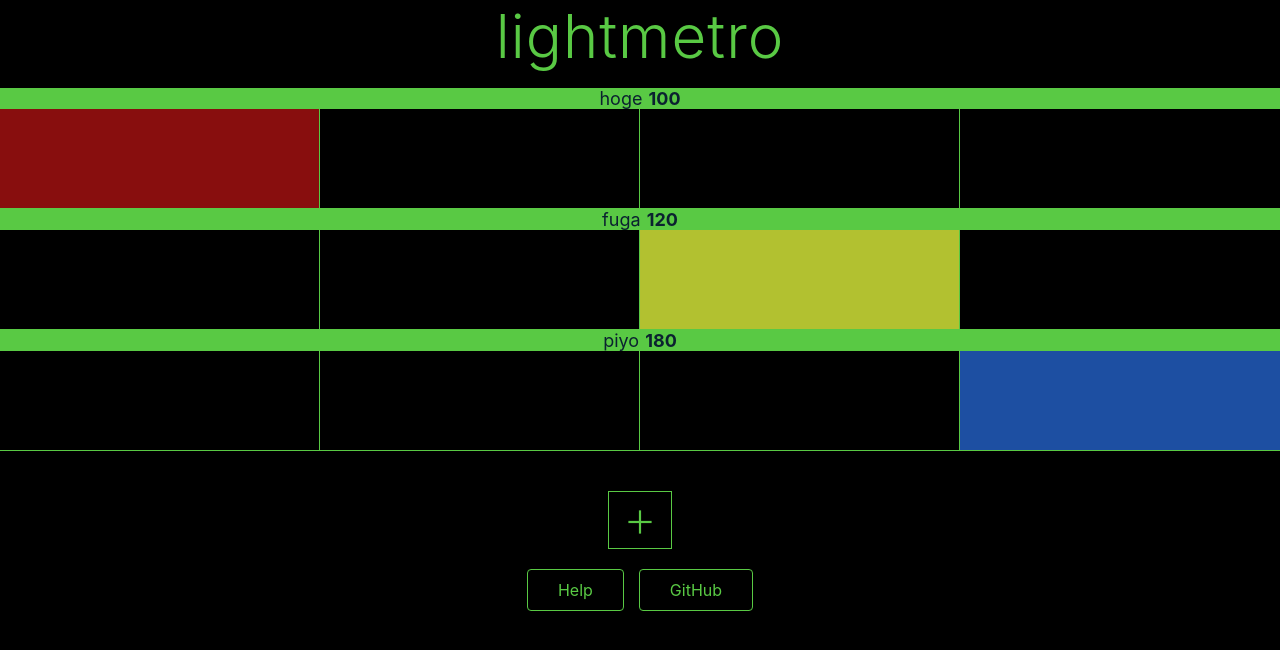
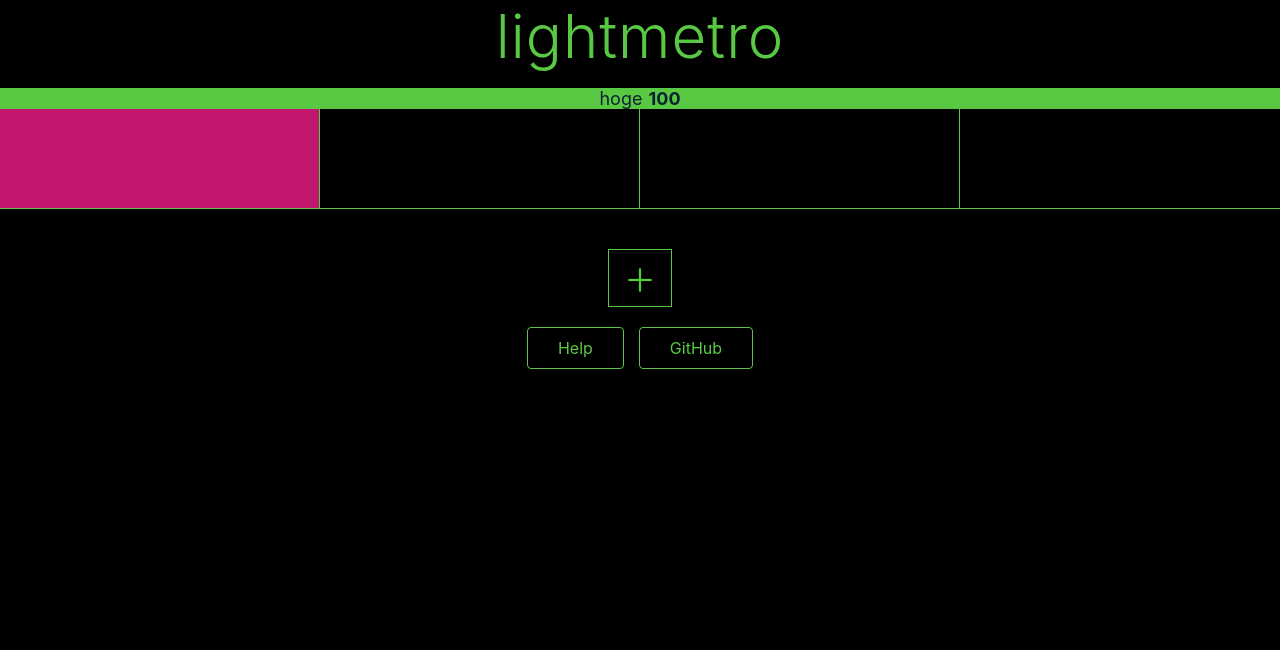
Before and after one commit to ykpythemind/lightmetro, a Nuxt app: page / in a window 1280 px wide. Shown: the top 650 px of the page. Built offline with nearby package versions, Linux system fonts and the light colour scheme.

Commit message:
pop from color stack

```diff
--- a/pages/index.vue
+++ b/pages/index.vue
@@ -36,6 +36,15 @@ import AppLogo from '~/components/AppLogo.vue';
 import Metro from '~/components/Metro.vue';
 import AddButton from '~/components/AddButton.vue';
 
+const colorStack = [
+  '#44e622',
+  '#be1c1c',
+  '#0ef7a3',
+  '#c7175c',
+  '#e7eb2e',
+  '#3e6de9'
+];
+
 export default {
   components: {
     AppLogo,
@@ -44,19 +53,15 @@ export default {
   },
   data() {
     return {
-      metros: [
-        { tempo: 100, name: 'hoge', color: '#880e0e', id: 1 },
-        { tempo: 120, name: 'fuga', color: '#b2c130', id: 2 },
-        { tempo: 180, name: 'piyo', color: '#1d4fa2', id: 3 }
-      ]
+      metros: [{ tempo: 100, name: 'hoge', color: '#c1186e', id: 1 }]
     };
   },
   methods: {
     add() {
       const newData = {
-        tempo: 140,
+        tempo: 120,
         name: 'new',
-        color: '#be1c1c',
+        color: colorStack.pop() || '#b96992',
         id: this.metros.length + 1
       };
       this.metros.push(newData);
```
